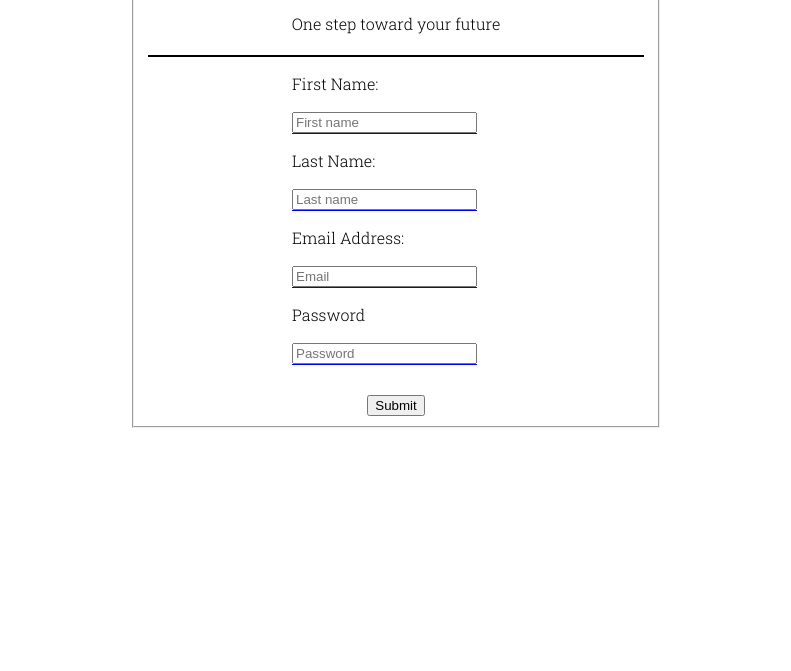
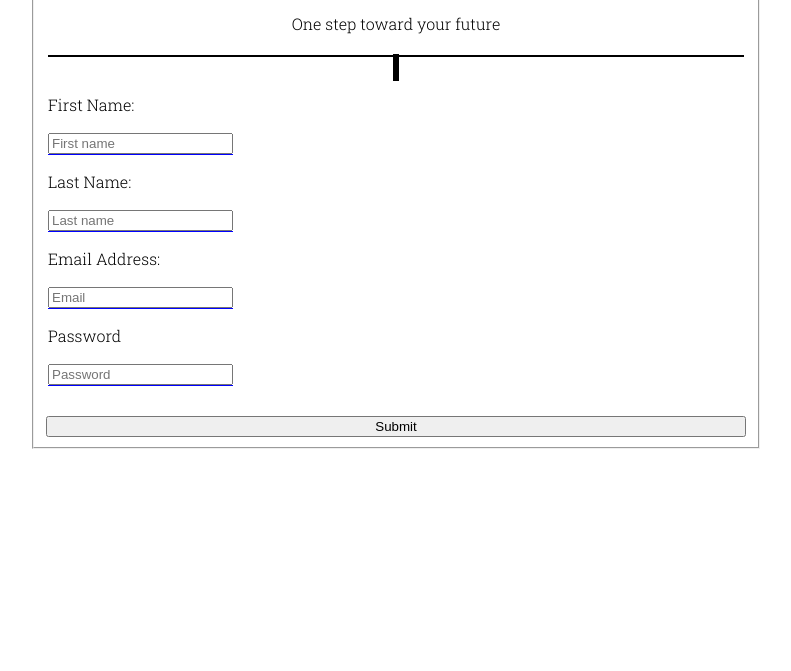
Before and after one commit to Kaevhi/Rebu, a plain HTML site: page signUp.html in a window 1280 px wide. Shown: the part 129-800 px from the top of the page, without its empty margins (244-1035 px from the left). Drawn offline with Linux system fonts and the light colour scheme.

Commit message:
Add middle line
Trying to add a god damn middle line

```diff
--- a/Styles/signUpStyles.css
+++ b/Styles/signUpStyles.css
@@ -4,10 +4,15 @@ body{
 
 .first-fieldset{
     max-width:750px;
-    width:500px;
+    min-width:300px;
+    width:700px;
     margin:auto;
     margin-top:15px;
     text-align: center;
+}
+
+form{
+    display:inline;
 }
 
 .line{
@@ -15,14 +20,11 @@ body{
     border-bottom:2px solid black;
     margin-top:-10px;
 }
-
 .after{
     border:none;
     border-bottom:1px solid blue;
     padding:0;
     width:50px;
-    margin-left:146px;
-
 }
 
 .Rebu-header{
@@ -38,3 +40,16 @@ body{
 .submit-button{
     margin-top:30px;
 }
+
+.split-line{
+    border:solid;
+    margin:auto;
+    width:.1px;;
+
+    display:inline;
+
+}
+
+.grid-container{
+    display:grid;
+}
--- a/signUp.html
+++ b/signUp.html
@@ -17,21 +17,24 @@
         <p>Create a Rebu Account</p>
         <p>One step toward your future</p>
         <fieldset class="line"></fieldset>
+        <div class="split-line"></div>
 
         <form>
-
+        <div class="grid-container">
         <fieldset class="after">
         <p class="input-text">
         First Name:
         </p>
          <input id="name" type = "text" placeholder="First name" required>
         </fieldset>
+
         <fieldset class="after">
         <p class="input-text">
         Last Name:
         </p>
         <input id="name" type="text" placeholder="Last name" required>
     </fieldset>
+
         <fieldset class="after">
             <p class="input-text">Email Address:</p> <input id="email-address" type="email" placeholder="Email" required>
         </fieldset>
@@ -40,12 +43,11 @@
                 Password
             </p>
             <input type="password" placeholder="Password">
+        </fieldset>
 
 
-        </fieldset>
-
         <input type="submit" class="submit-button">
-
+    </div>
     </fieldset>
 </form>
 
```
